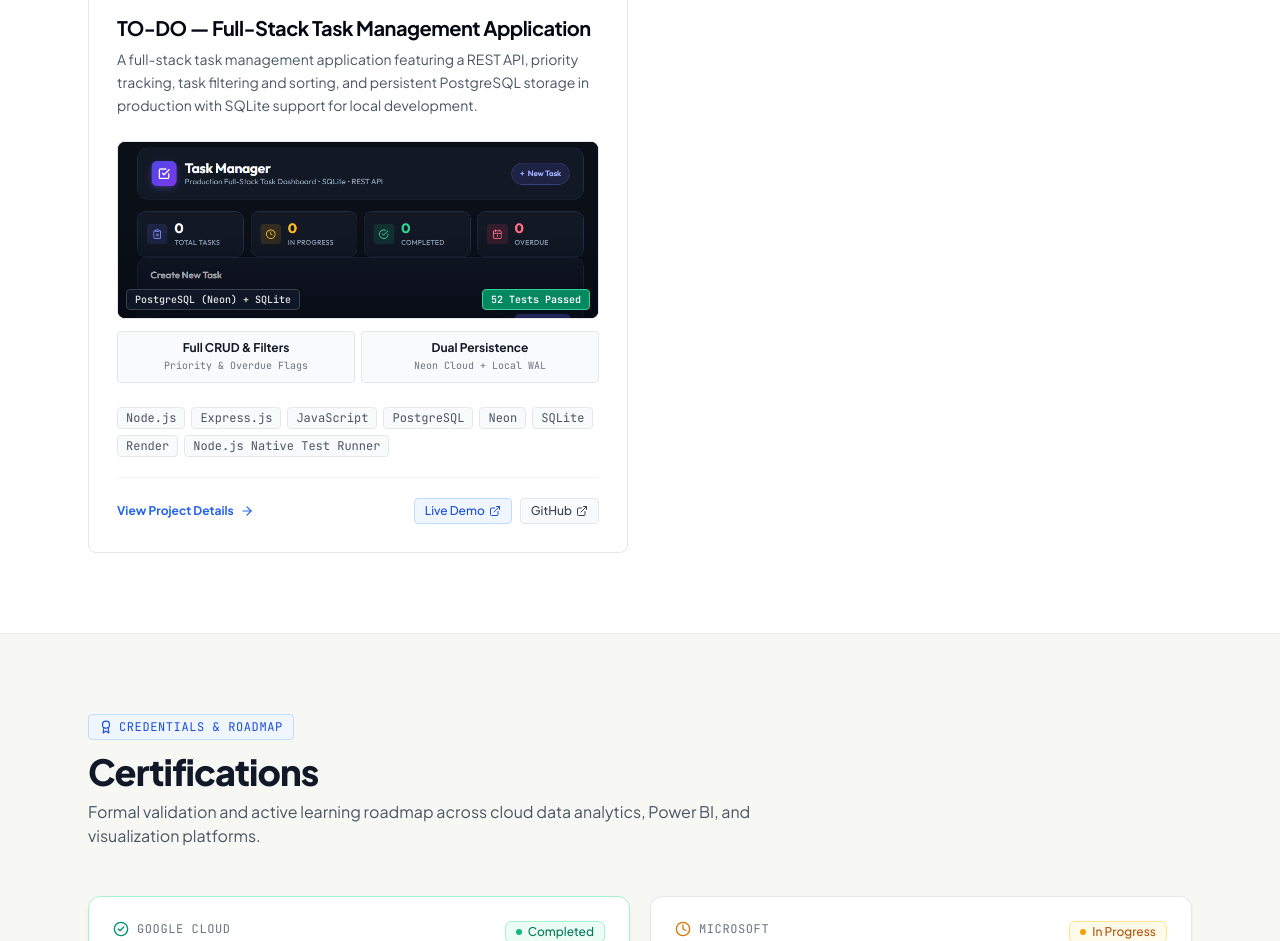
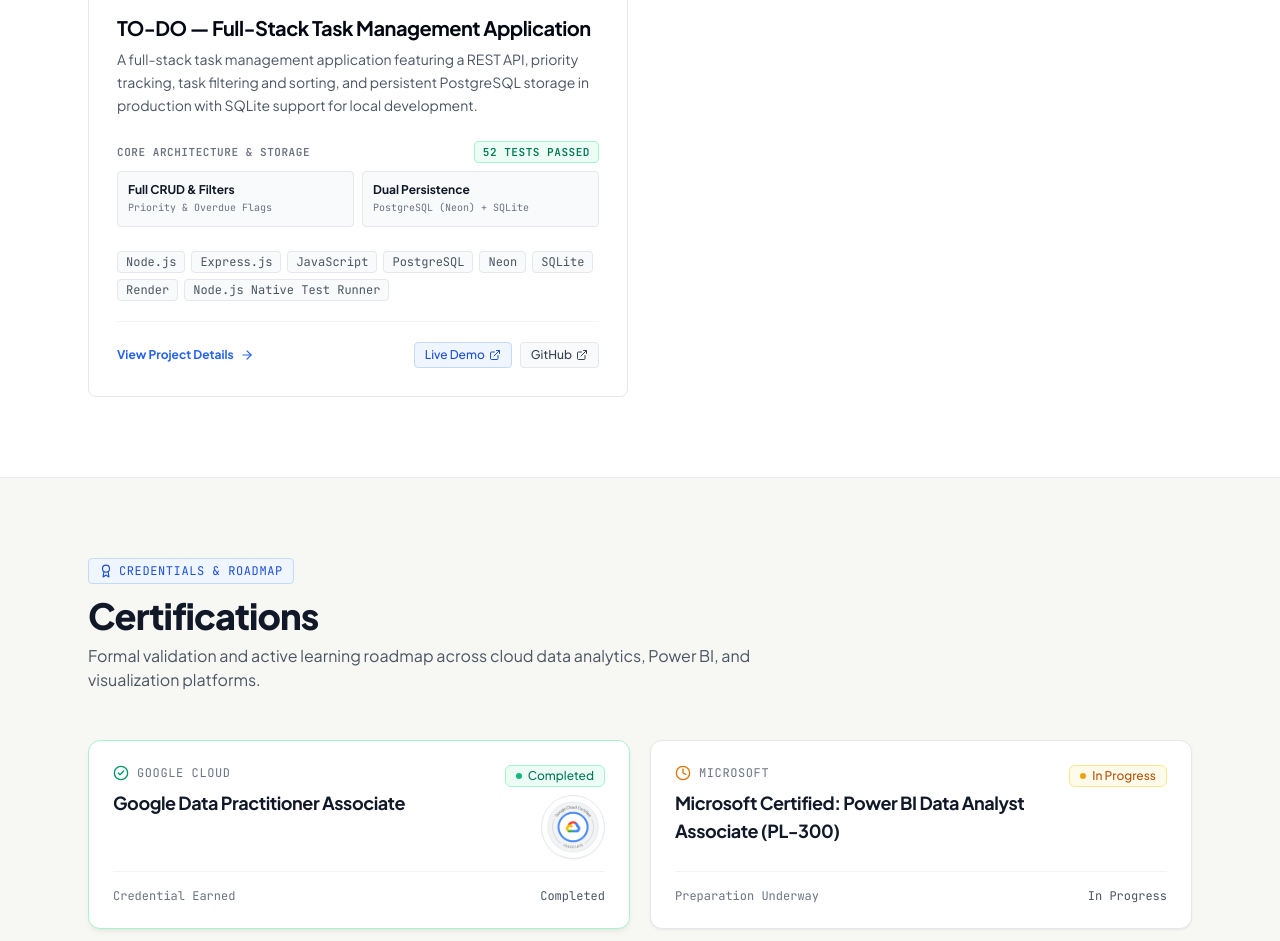
Before and after one commit to shubh201203/portfolio, a React (Vite) app: page / in a window 1280 px wide. Shown: the part 6260-7201 px from the top of the page. Built offline with nearby package versions, Linux system fonts and the light colour scheme.

Commit message:
refactor: remove dashboard image from TO-DO project card for compact layout

```diff
--- a/src/components/projects/ProjectCard.jsx
+++ b/src/components/projects/ProjectCard.jsx
@@ -126,35 +126,23 @@
           </div>
         )}
 
-        {/* TO-DO: Real Dashboard Screenshot & Persistence Highlights */}
+        {/* TO-DO: Clean Architecture & Test Coverage Highlights (No image) */}
         {isTodo && (
-          <div className="pt-2 pb-1 space-y-3">
-            <div className="relative rounded-lg overflow-hidden border border-gray-200 bg-gray-950 group">
-              <img
-                src={project.image}
-                alt="TO-DO Application Live Dashboard"
-                className="w-full h-44 object-cover object-top transition-transform duration-300 group-hover:scale-105"
-                loading="lazy"
-              />
-              <div className="absolute inset-0 bg-gradient-to-t from-gray-950/70 via-transparent to-transparent pointer-events-none" />
-              <div className="absolute bottom-2 left-2 right-2 flex items-center justify-between text-[10px] font-mono font-medium text-white/90">
-                <span className="px-2 py-0.5 rounded bg-gray-900/90 border border-gray-700 backdrop-blur-sm">
-                  PostgreSQL (Neon) + SQLite
-                </span>
-                <span className="px-2 py-0.5 rounded bg-emerald-600/90 border border-emerald-400 text-white font-bold backdrop-blur-sm">
-                  52 Tests Passed
-                </span>
-              </div>
+          <div className="pt-2 pb-1 space-y-2">
+            <div className="flex items-center justify-between text-[11px] font-mono uppercase tracking-wider text-gray-500 font-semibold">
+              <span>Core Architecture & Storage</span>
+              <span className="inline-flex items-center gap-1 text-emerald-700 font-semibold bg-emerald-50 px-2 py-0.5 rounded border border-emerald-200">
+                52 Tests Passed
+              </span>
             </div>
-
-            <div className="grid grid-cols-2 gap-1.5 text-center text-xs">
-              <div className="p-2 rounded bg-gray-50 border border-gray-200">
+            <div className="grid grid-cols-2 gap-2 text-xs">
+              <div className="p-2.5 rounded bg-gray-50 border border-gray-200">
                 <div className="font-bold text-gray-900 text-xs">Full CRUD & Filters</div>
                 <div className="text-[10px] text-gray-500 font-mono mt-0.5">Priority & Overdue Flags</div>
               </div>
-              <div className="p-2 rounded bg-gray-50 border border-gray-200">
+              <div className="p-2.5 rounded bg-gray-50 border border-gray-200">
                 <div className="font-bold text-gray-900 text-xs">Dual Persistence</div>
-                <div className="text-[10px] text-gray-500 font-mono mt-0.5">Neon Cloud + Local WAL</div>
+                <div className="text-[10px] text-gray-500 font-mono mt-0.5">PostgreSQL (Neon) + SQLite</div>
               </div>
             </div>
           </div>
```
